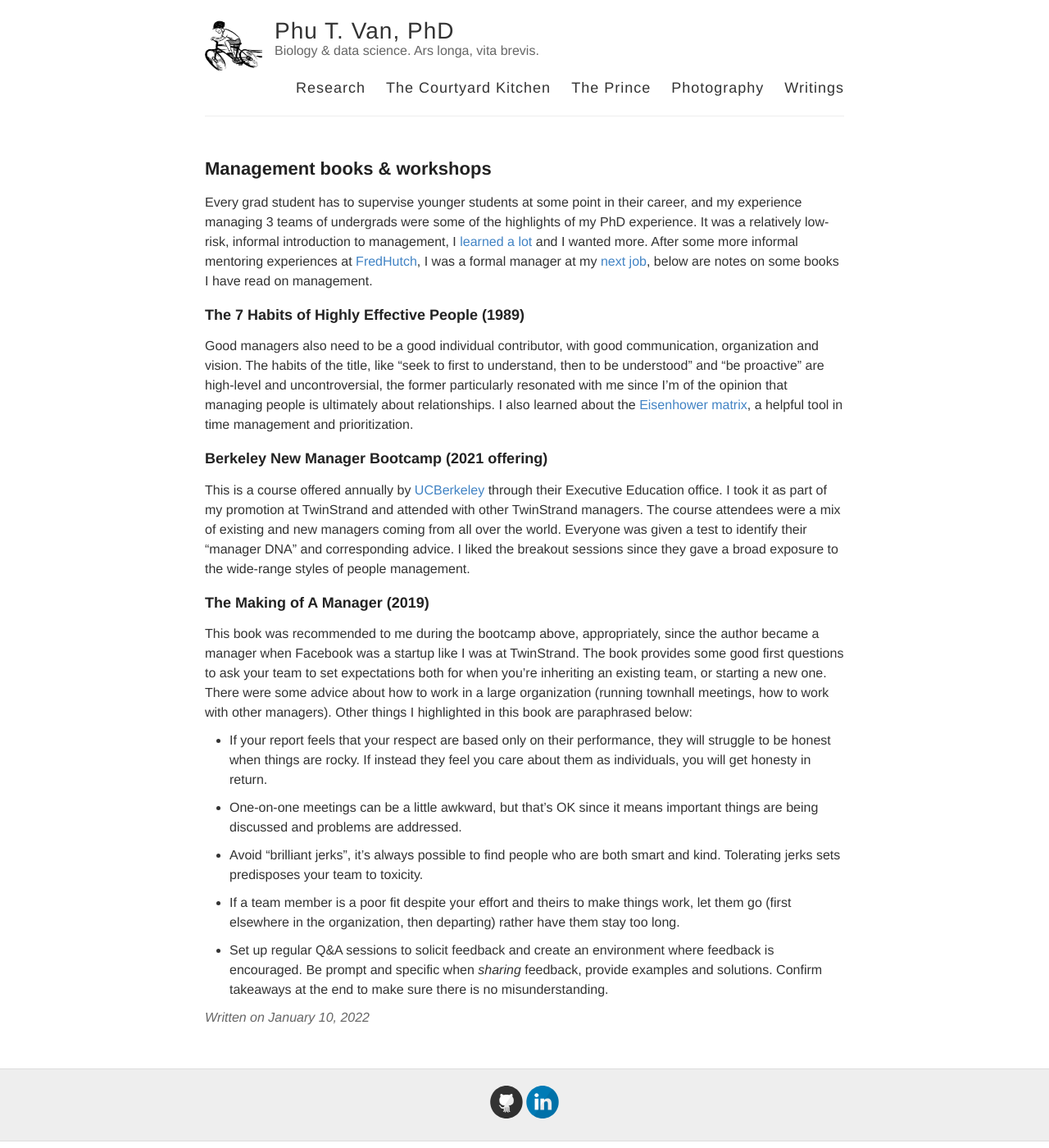
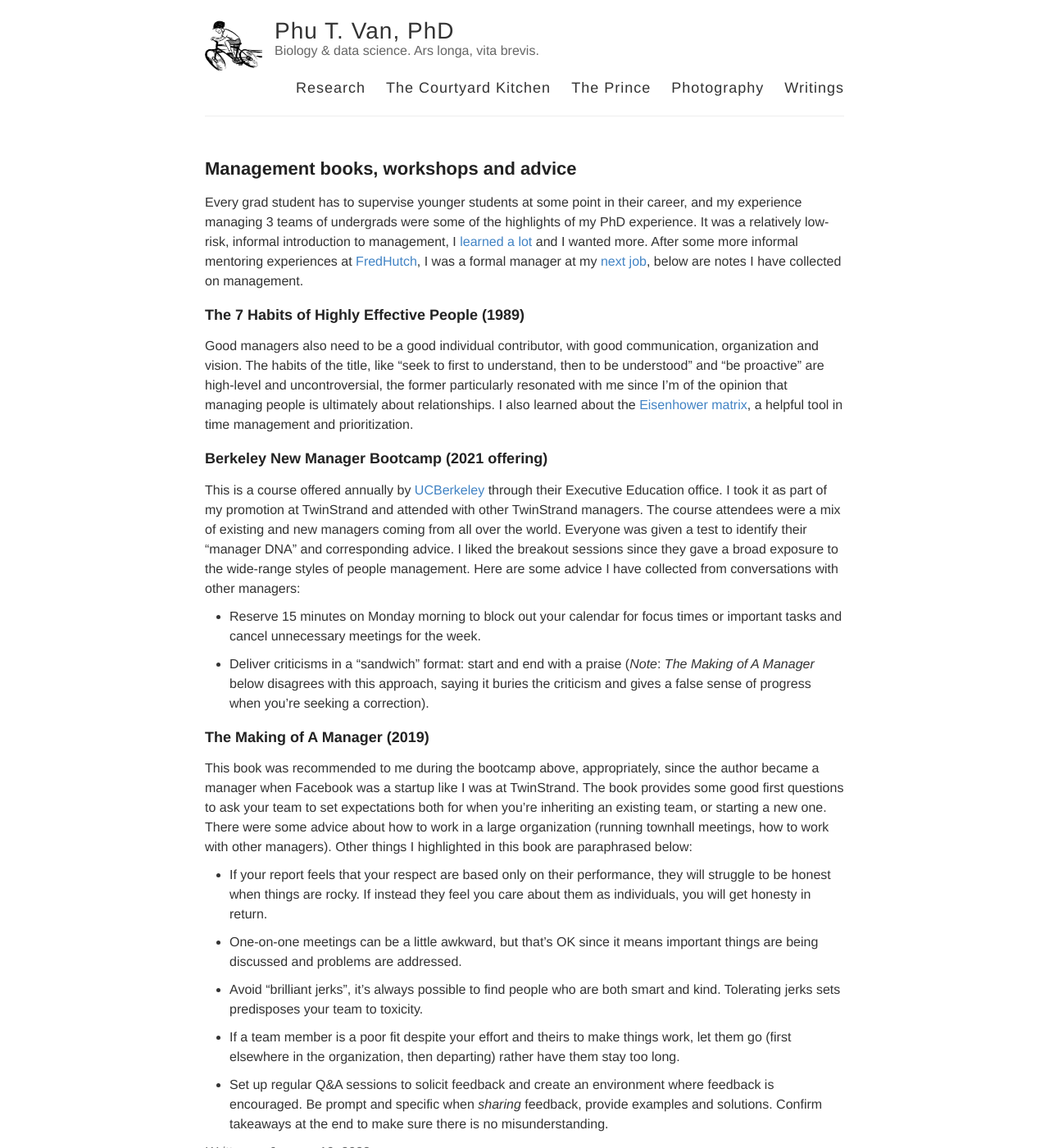
Before and after one commit to ptvan/ptvan.github.io, a Jekyll site: the page built from _posts/2022-01-10-management-books-and-workshops.md, in a window 1280 px wide and 1400 px high. Shown: the whole window at 82% size. Built offline with Jekyll 4.4.1, drawn with Linux system fonts in a browser that asks for light colours.

Commit message:
small additions

```diff
--- a/_posts/2022-01-10-management-books-and-workshops.md
+++ b/_posts/2022-01-10-management-books-and-workshops.md
@@ -1,9 +1,9 @@
 ---
 layout: post
-title: Management books & workshops
+title: Management books, workshops and advice
 ---
 
-Every grad student has to supervise younger students at some point in their career, and my experience managing 3 teams of undergrads were some of the highlights of my PhD experience. It was a relatively low-risk, informal introduction to management, I [learned a lot](https://medium.com/@nulzilla/10-pieces-of-advice-i-would-give-my-20-year-old-past-self-971017e0f5d) and I wanted more. After some more informal mentoring experiences at [FredHutch](https://fredhutch.org), I was a formal manager at my [next job](https://twinstrandbio.com), below are notes on some books  I have read on management.
+Every grad student has to supervise younger students at some point in their career, and my experience managing 3 teams of undergrads were some of the highlights of my PhD experience. It was a relatively low-risk, informal introduction to management, I [learned a lot](https://medium.com/@nulzilla/10-pieces-of-advice-i-would-give-my-20-year-old-past-self-971017e0f5d) and I wanted more. After some more informal mentoring experiences at [FredHutch](https://fredhutch.org), I was a formal manager at my [next job](https://twinstrandbio.com), below are notes I have collected on management.
 
 ### The 7 Habits of Highly Effective People (1989)
 
@@ -11,7 +11,11 @@ Good managers also need to be a good individual contributor, with good communica
 
 ### Berkeley New Manager Bootcamp (2021 offering)
 
-This is a course offered annually by [UCBerkeley](https://executive.berkeley.edu/programs/new-manager) through their Executive Education office. I took it as part of my promotion at TwinStrand and attended with other TwinStrand managers. The course attendees were a mix of existing and new managers coming from all over the world. Everyone was given a test to identify their "manager DNA" and corresponding advice. I liked the breakout sessions since they gave a broad exposure to the wide-range styles of people management.
+This is a course offered annually by [UCBerkeley](https://executive.berkeley.edu/programs/new-manager) through their Executive Education office. I took it as part of my promotion at TwinStrand and attended with other TwinStrand managers. The course attendees were a mix of existing and new managers coming from all over the world. Everyone was given a test to identify their "manager DNA" and corresponding advice. I liked the breakout sessions since they gave a broad exposure to the wide-range styles of people management. Here are some advice I have collected from conversations with other managers:
+
+- Reserve 15 minutes on Monday morning to block out your calendar for focus times or important tasks and cancel unnecessary meetings for the week.
+
+- Deliver criticisms in a "sandwich" format: start and end with a praise (_Note_: _The Making of A Manager_ below disagrees with this approach, saying it buries the criticism and gives a false sense of progress when you're seeking a correction).
 
 ### The Making of A Manager (2019)
 
```
